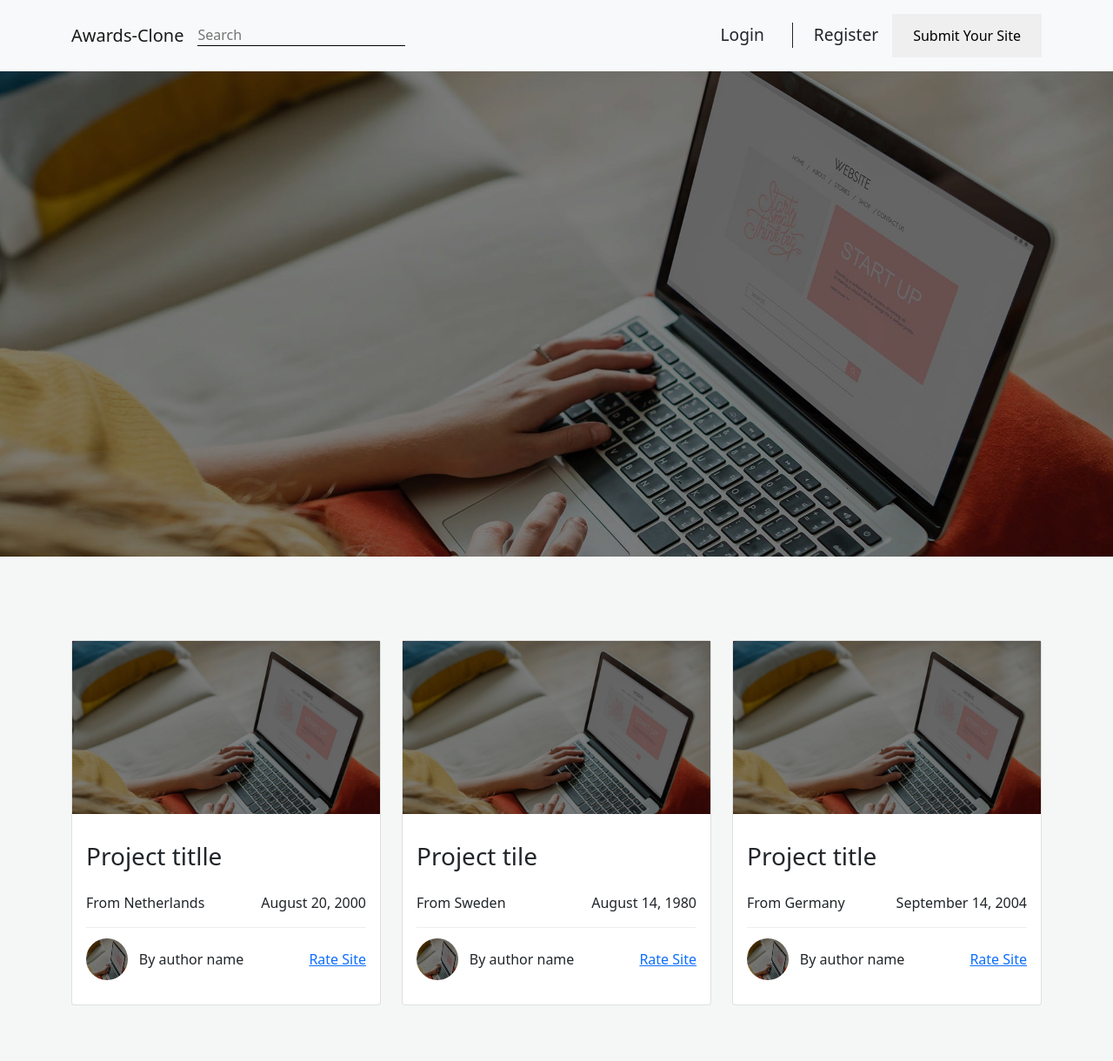
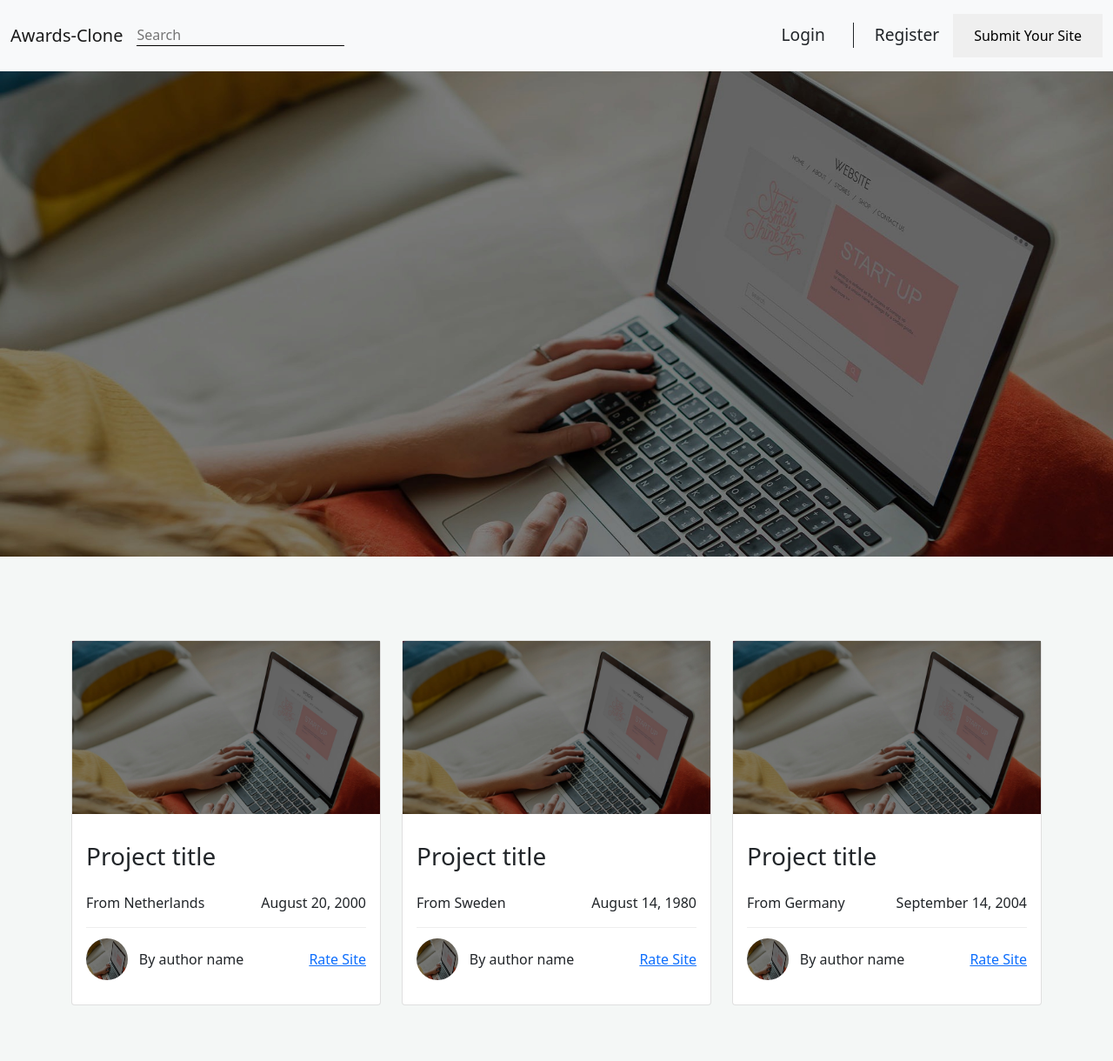
Before and after one commit to fobiero/AwardsRate_Clone_DJ_03, a Django app: page / in a window 1280 px wide. Shown: the whole page at 87% size. Run offline with Django 4.2, Linux system fonts and the light colour scheme.

```diff
--- a/awardsclone/templates/base.html
+++ b/awardsclone/templates/base.html
@@ -14,7 +14,7 @@
 
 <body>
     <nav class="navbar navbar-expand-lg navbar-light bg-light fixed-top">
-        <div class="container">
+        <div class="container-fluid">
             <a class="navbar-brand" href="">Awards-Clone</a>
             <button class="navbar-toggler" type="button" data-bs-toggle="collapse" data-bs-target="#navbarSupportedContent" aria-controls="navbarSupportedContent" aria-expanded="false" aria-label="Toggle navigation">
             <span class="navbar-toggler-icon"></span>
--- a/awardsclone/views.py
+++ b/awardsclone/views.py
@@ -3,13 +3,13 @@ from django.shortcuts import render, HttpResponse
 
 posts = [
     {
-        'title' : 'Project titlle',
+        'title' : 'Project title',
         'location' : 'Netherlands ',
         'date_posted' : 'August 20, 2000',
         'author' : 'author name',
     },
     {
-        'title' : 'Project tile',
+        'title' : 'Project title',
         'location' : 'Sweden',
         'date_posted' : 'August 14, 1980',
         'author' : 'author name',
```
